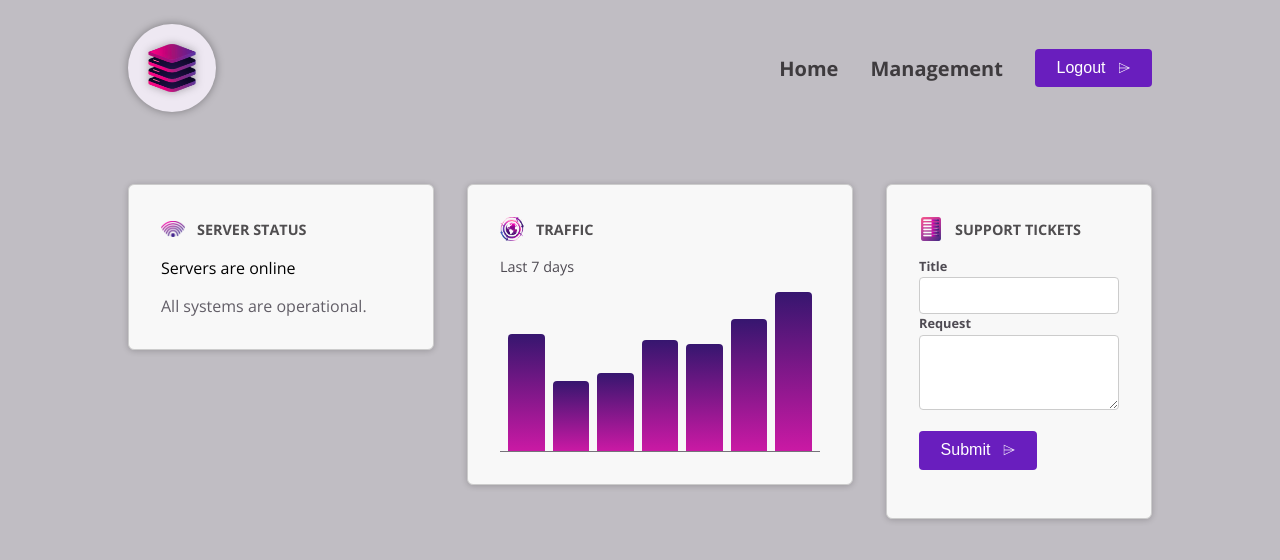
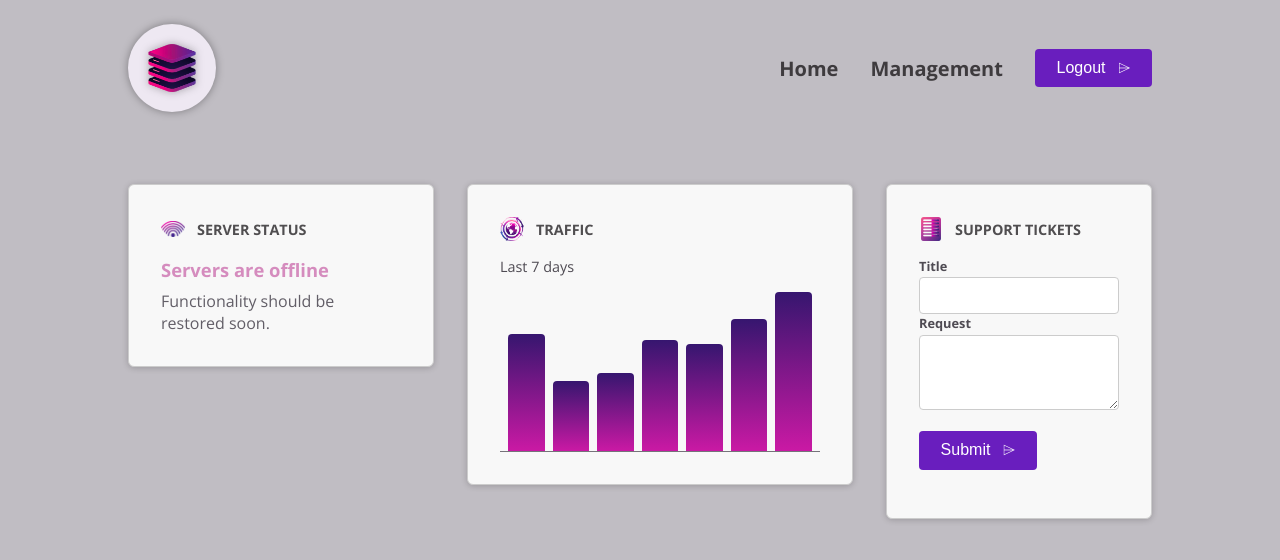
Before and after one commit to flahgill/components-and-templates-angular, an Angular app: page / in a window 1280 px wide. Shown: the top 560 px of the page. Built offline with nearby package versions, Linux system fonts and the light colour scheme.

Commit message:
multiple dynamic css class bindings to a div section

```diff
--- a/src/app/dashboard/server-status/server-status.component.html
+++ b/src/app/dashboard/server-status/server-status.component.html
@@ -1,4 +1,9 @@
-<div [class.status]="currentStatus === 'offline'">
+<div [class]="{
+    status: true,
+    'status-online': currentStatus === 'online',
+    'status-offline': currentStatus === 'offline',
+    'status-unknown': currentStatus === 'unknown'
+}">
     @if (currentStatus === 'online') {
         <p>Servers are online</p>
         <p>All systems are operational.</p>
--- a/src/app/dashboard/server-status/server-status.component.ts
+++ b/src/app/dashboard/server-status/server-status.component.ts
@@ -8,5 +8,5 @@
   styleUrl: './server-status.component.css'
 })
 export class ServerStatusComponent {
-  currentStatus = 'online';
+  currentStatus = 'offline';
 }
```
